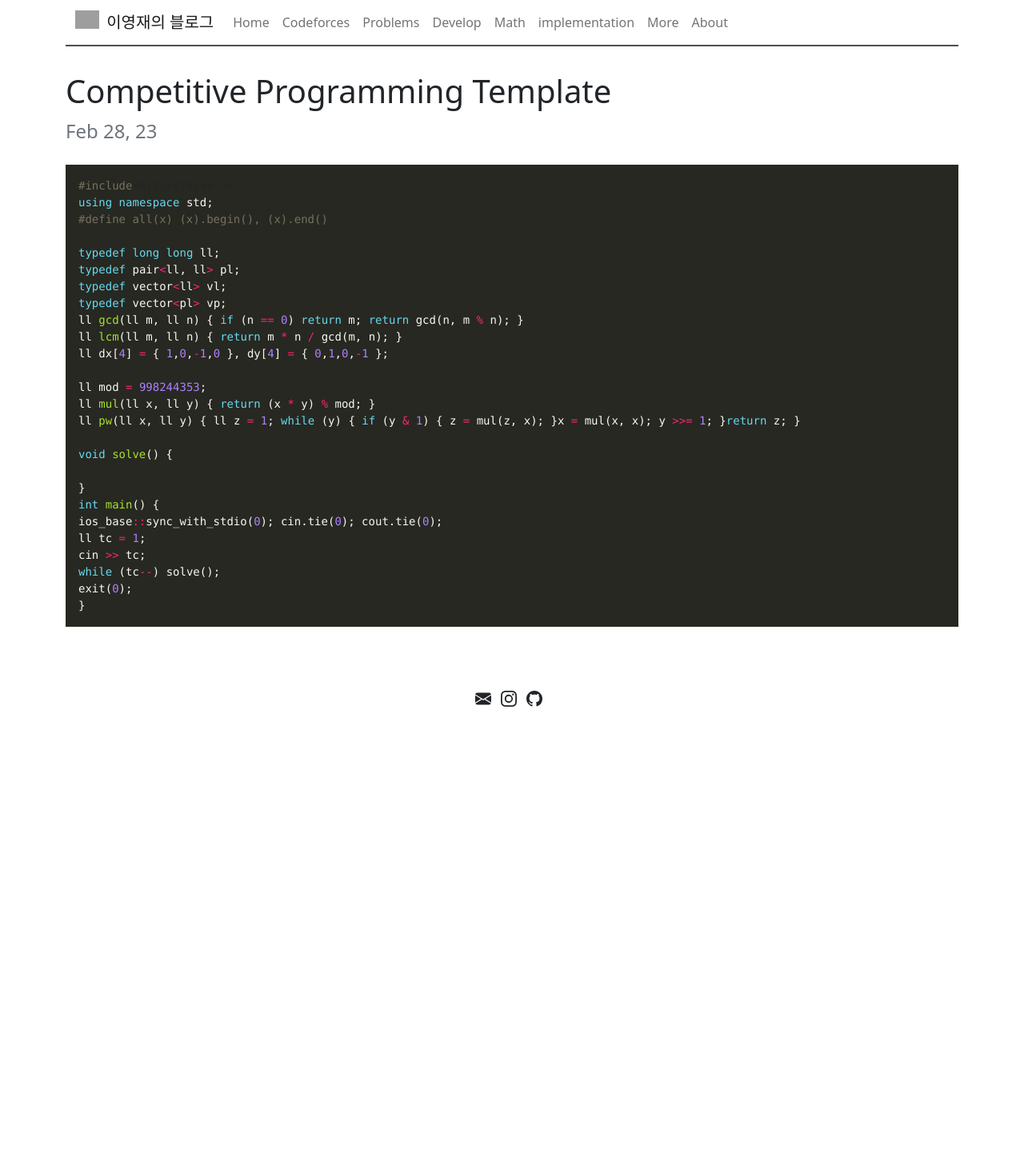
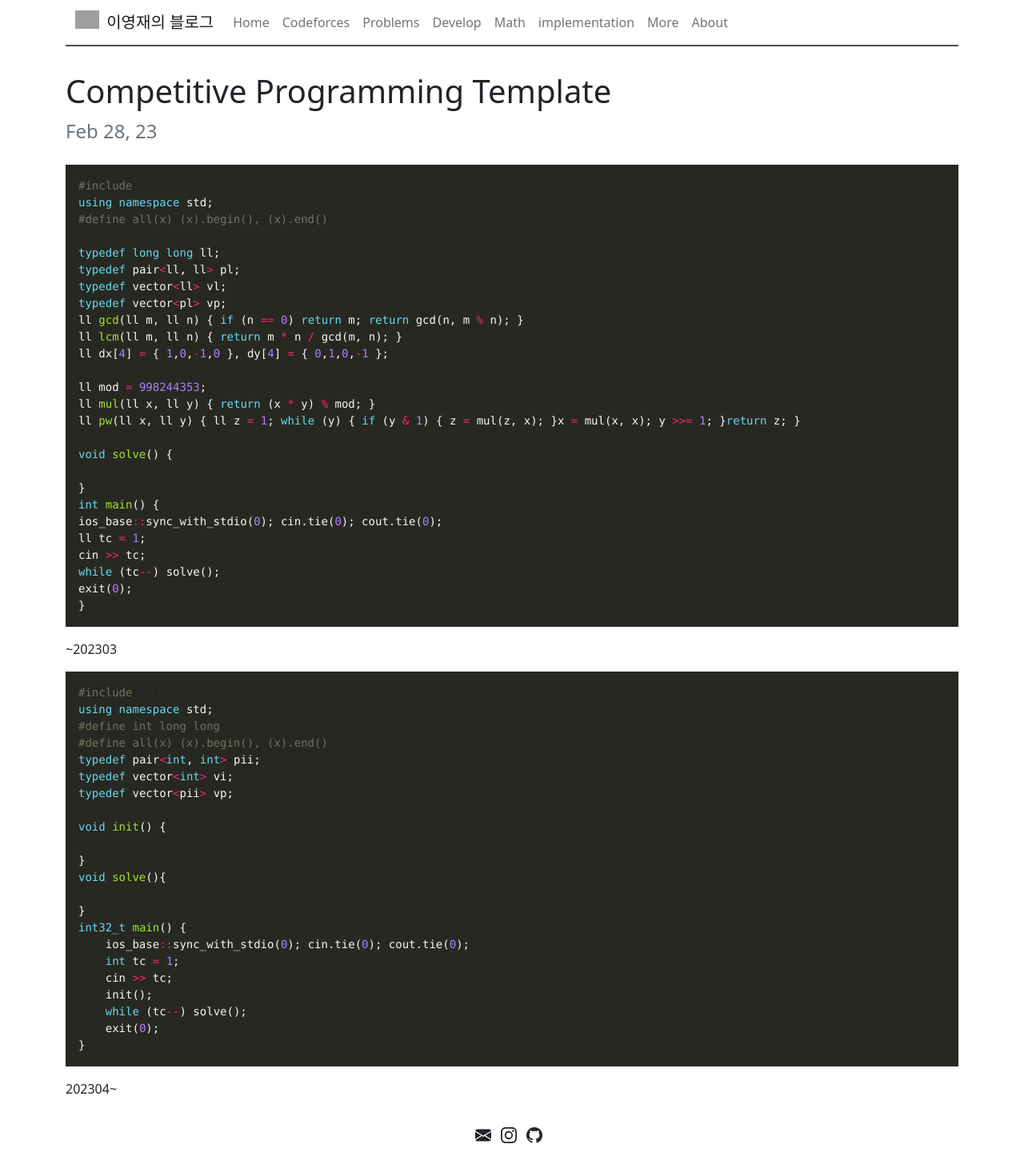
Before and after one commit to LEEYEONGJAE1/LEEYEONGJAE1.github.io, a Jekyll site: the page built from _posts/implementation/2023-02-28-competitive-programming-template.md, in a window 1280 px wide. Shown: the whole page at 80% size. Built offline with Jekyll 4.4.1, drawn with Linux system fonts in a browser that asks for light colours; before the commit the page ends 900 px from its top, so only the background shows below that; grey boxes are pictures that could not be loaded.

Commit message:
20230412

````diff
--- a/_posts/implementation/2023-02-28-competitive-programming-template.md
+++ b/_posts/implementation/2023-02-28-competitive-programming-template.md
@@ -33,3 +33,29 @@ while (tc--) solve();
 exit(0);
 }
 ```
+~202303
+```c++
+#include<bits/stdc++.h>
+using namespace std;
+#define int long long
+#define all(x) (x).begin(), (x).end()
+typedef pair<int, int> pii;
+typedef vector<int> vi;
+typedef vector<pii> vp;
+
+void init() {
+
+}
+void solve(){
+
+}
+int32_t main() {
+    ios_base::sync_with_stdio(0); cin.tie(0); cout.tie(0);
+    int tc = 1;
+    cin >> tc;
+    init();
+    while (tc--) solve();
+    exit(0);
+}
+```
+202304~
````
Also changed, not shown: _posts/implementation/2023-04-12-FFT.md (added, +118 -0 lines).
